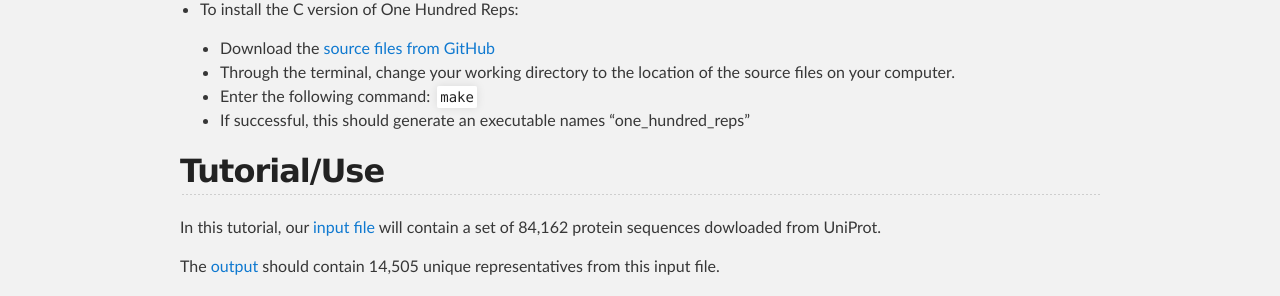
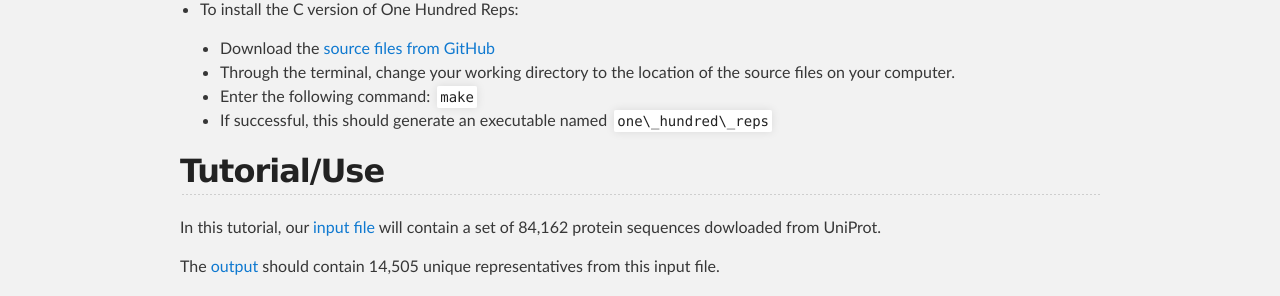
Before and after one commit to LadnerLab/Library-Design, a Jekyll site: the page built from docs/one_hundred_reps.md, in a window 1280 px wide. Shown: the part 1041-1337 px from the top of the page. Built offline with Jekyll 4.4.1, drawn with Linux system fonts in a browser that asks for light colours.

Commit message:
Update one_hundred_reps.md

```diff
--- a/docs/one_hundred_reps.md
+++ b/docs/one_hundred_reps.md
@@ -30,7 +30,7 @@ There is one optional output, a tab-delimited map file, which relates all remove
     - Download the [source files from GitHub](https://github.com/LadnerLab/Library-Design/tree/master/one_hundred_reps/c)
     - Through the terminal, change your working directory to the location of the source files on your computer.
     - Enter the following command: `make`
-    - If successful, this should generate an executable names "one\_hundred\_reps"
+    - If successful, this should generate an executable named `one\_hundred\_reps`
 
 ## Tutorial/Use
 
```
